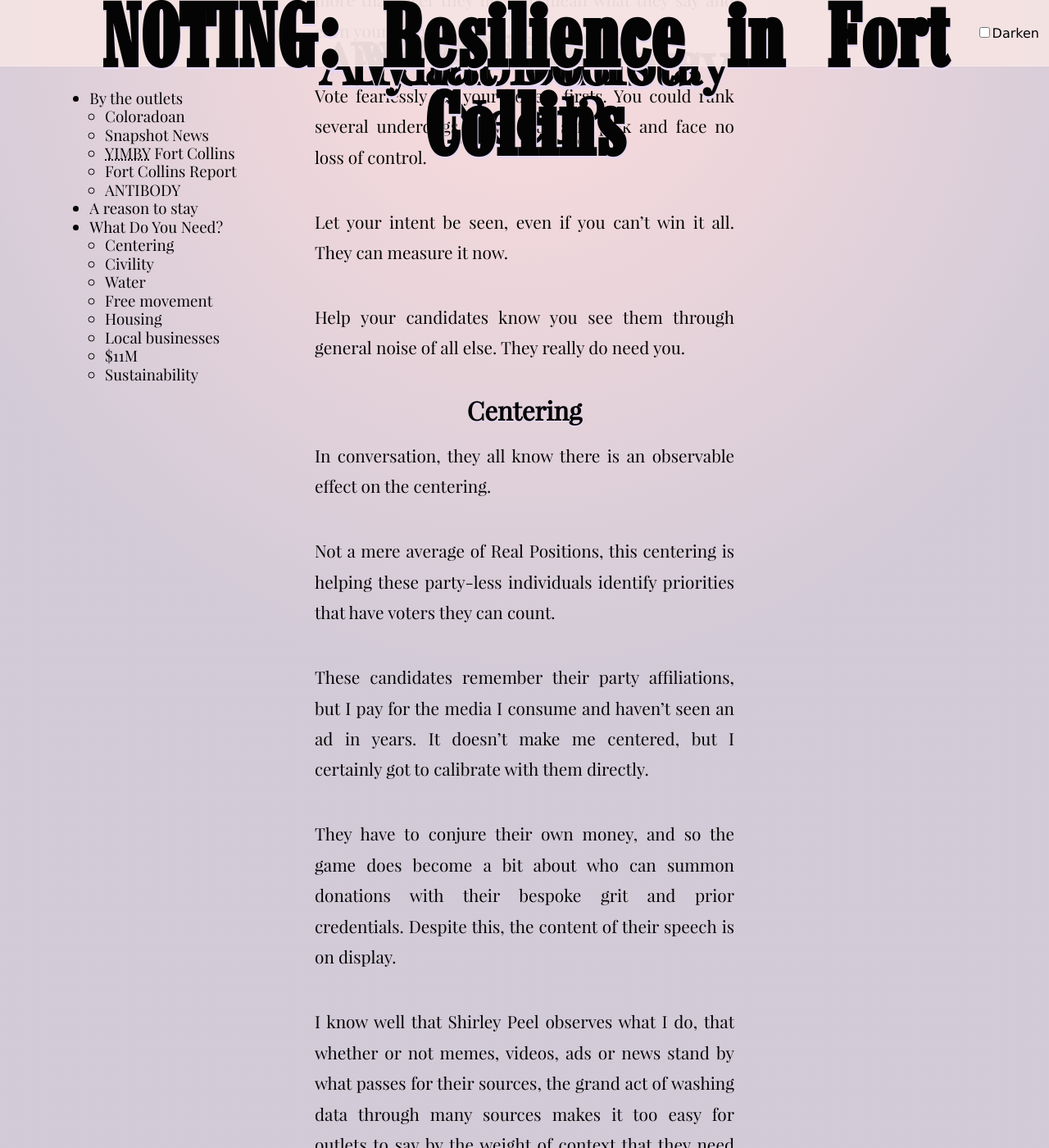
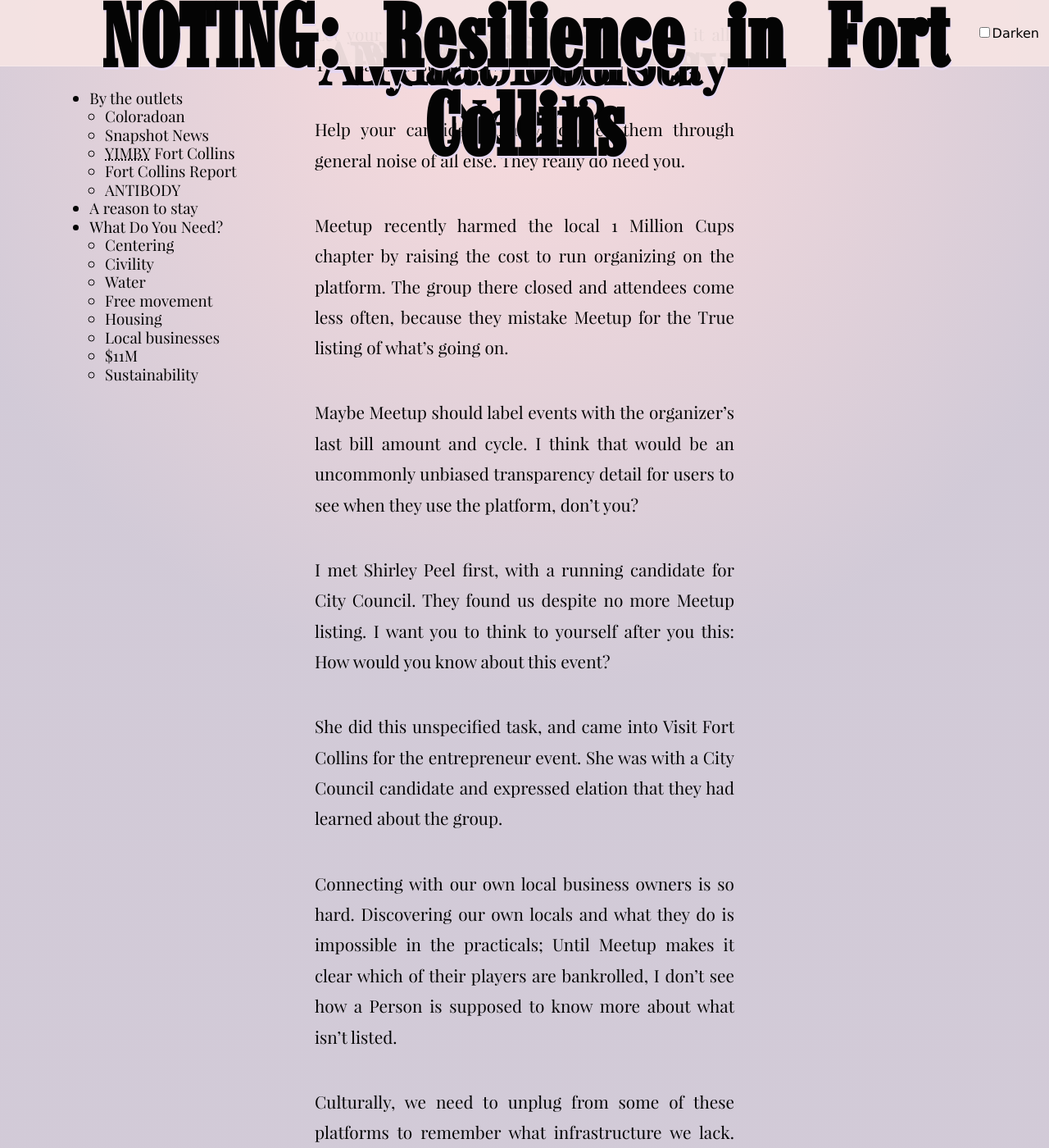
Before and after one commit to tiliv/antibody, a Jekyll site: the page built from docs/journal/autumn-ryan-Resilience-in-Fort-Collins/index.md, in a window 1280 px wide and 1400 px high, scrolled down 8959 px. Shown: the whole window at 82% size. Built offline with Jekyll 4.4.1, drawn with Linux system fonts in a browser that asks for light colours; some of the changed text lies outside the part shown.

Commit message:
Unwind Meetup info into narrative

```diff
--- a/docs/journal/autumn-ryan-Resilience-in-Fort-Collins/index.md
+++ b/docs/journal/autumn-ryan-Resilience-in-Fort-Collins/index.md
@@ -146,6 +144,22 @@ Vote fearlessly for your honest firsts. You could rank several underdogs above y
 Let your intent be seen, even if you can't win it all. They can measure it now.
 
 Help your candidates know you see them through general noise of all else. They really do need you.
+
+Meetup recently harmed the local 1 Million Cups chapter by raising the cost to run organizing on the platform. The group there closed and attendees come less often, because they mistake Meetup for the True listing of what's going on.
+
+Maybe Meetup should label events with the organizer's last bill amount and cycle. I think that would be an uncommonly unbiased transparency detail for users to see when they use the platform, don't you?
+
+I met Shirley Peel first, with a running candidate for City Council. They found us despite no more Meetup listing. I want you to think to yourself after you this: How would you know about this event?
+
+She did this unspecified task, and came into Visit Fort Collins for the entrepreneur event. She was with a City Council candidate and expressed elation that they had learned about the group.
+
+Connecting with our own local business owners is so hard. Discovering our own locals and what they do is impossible in the practicals; Until Meetup makes it clear which of their players are bankrolled, I don't see how a Person is supposed to know more about what isn't listed.
+
+Culturally, we need to unplug from some of these platforms to remember what infrastructure we lack. We need each other. That's you together up there in Fort Collins, and Loveland is spooning you; Sorry.
+
+We are This Close and still not talking to each other, still unable to see each other.
+
+Find Us. Tell us what you need. Stop People on the street and ask them what they call neat in their life.
 
 #### Centering
 
```
Also changed, not shown: other parts of docs/journal/autumn-ryan-Resilience-in-Fort-Collins/index.md (+0 -2 lines).
